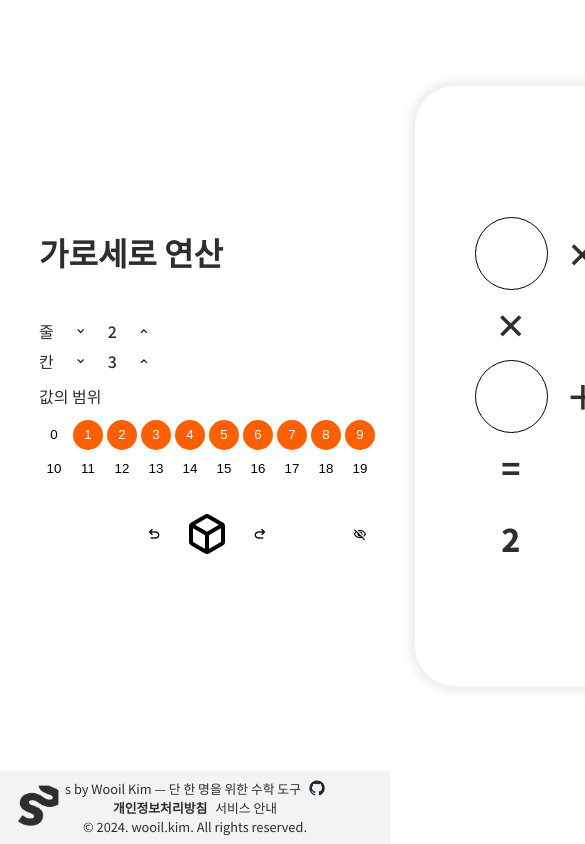
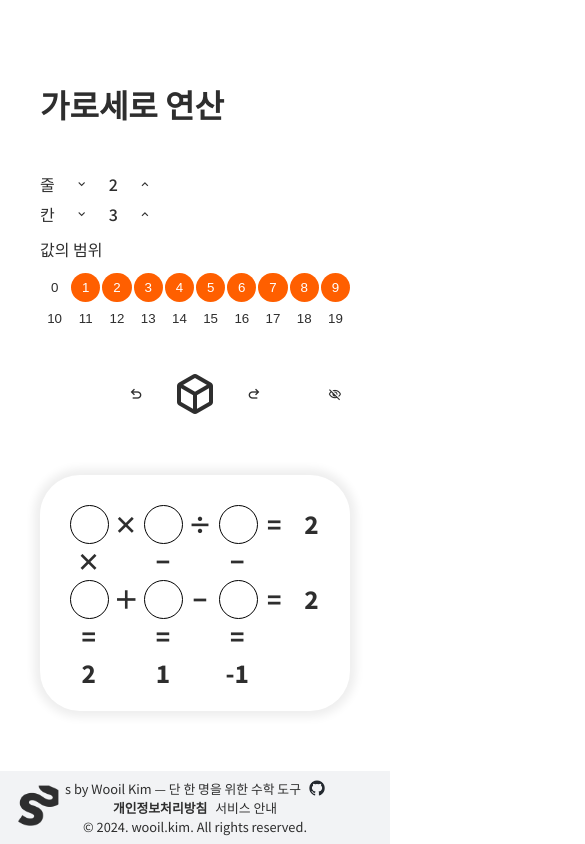
Before and after one commit to woooil/s, a React (Create React App) app: page /cross-math in a window 390 px wide. Shown: the top 844 px of the page, 585 px wide, since content can reach past the window. Built offline with nearby package versions, Linux system fonts and the light colour scheme.

Commit message:
design: add responsive design for mobile

```diff
--- a/src/apps/cross-math/App.css
+++ b/src/apps/cross-math/App.css
@@ -16,21 +16,26 @@
   justify-content: center;
   align-items: center;
   gap: 60px;
-  padding: 0 10%;
+  padding: 60px;
+  box-sizing: border-box;
 }
 
 .container {
+  display: flex;
+  flex-direction: row;
   width: 100%;
   max-width: 1040px;
-  display: flex;
   justify-content: space-around;
   gap: 40px;
+  align-items: center;
 }
 
 .dashboard {
   display: flex;
   flex-direction: column;
   justify-content: center;
+  width: 100%;
+  max-width: 400px;
   gap: 20px;
 }
 
@@ -60,7 +65,10 @@
   width: 30px;
   height: 30px;
   border-radius: 16px;
+  text-align: center;
+  padding: 0;
   cursor: pointer;
+  color: inherit;
 }
 
 .button:hover {
@@ -77,6 +85,8 @@
 .domain {
   padding-top: 4px;
   flex-direction: column;
+  width: 100%;
+  align-items: flex-start;
 }
 
 .domain > .label {
@@ -85,15 +95,19 @@
 
 .domain-list {
   display: grid;
-  grid-template-columns: repeat(10, 1fr);
+  grid-template-columns: repeat(10, minmax(0, 1fr));
+  width: 100%;
+  max-width: 400px;
   gap: 4px;
 }
 
 .domain-list > .value {
   border-radius: 9999px;
-  width: 30px;
-  height: 30px;
+  aspect-ratio: 1;
   border: none;
+  padding: 0;
+  text-align: center;
+  color: inherit;
   cursor: pointer;
 }
 
@@ -110,8 +124,10 @@
 }
 
 .puzzle-container {
-  width: 500px;
-  height: 500px;
+  width: 100%;
+  height: 100%;
+  max-width: 500px;
+  max-height: 500px;
   display: flex;
   flex-direction: column;
   gap: 40px;
@@ -119,7 +135,7 @@
   border-radius: 40px;
   box-shadow: 0px 0 10px 6px #eeeeee;
   justify-content: center;
-  flex-shrink: 0;
+  box-sizing: border-box;
 }
 
 .controller {
@@ -145,6 +161,9 @@
 .create {
   font-size: 3rem;
   border-radius: 8px;
+  aspect-ratio: 1;
+  padding: 12px;
+  color: inherit;
   cursor: pointer;
 }
 
@@ -239,3 +258,21 @@
   font-size: 1.2rem;
   rotate: 36deg;
 }
+
+@media (max-width: 1200px) {
+  .content {
+    padding: 40px;
+  }
+  .container {
+    flex-direction: column;
+  }
+  .puzzle-container {
+    padding: 30px 20px 20px 30px;
+  }
+  .tile {
+    font-size: 1.5rem;
+  }
+  .domain-list {
+    gap: 2px;
+  }
+}
--- a/src/static/About.tsx
+++ b/src/static/About.tsx
@@ -22,15 +22,14 @@ export default function About() {
         원하는 설정에 맞추고 퍼즐을 마음껏 즐겨 보세요!
       </p>
       <p>
-        가로세로 연산은 특별히 공동 작업으로 만들어진 도구입니다. 즐거이 작업에
-        참여해 주신{' '}
+        가로세로 연산은 특별히{' '}
         <Link
           to={SIHYUN_LINK}
           target="_blank"
           rel="noopener noreferrer">
           안시현
         </Link>
-        님께 감사 인사를 전합니다!
+        님과의 공동 작업으로 만들어진 도구입니다.
       </p>
       <h4>공동 작업자</h4>
       <ul>
```
Also changed, not shown: 1 other file (tests, documents, lock files or other folders).
